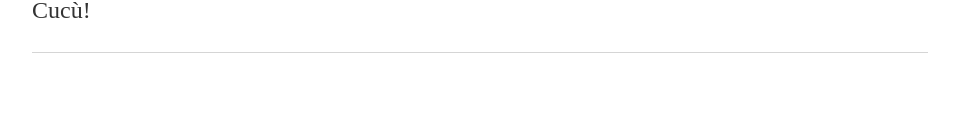
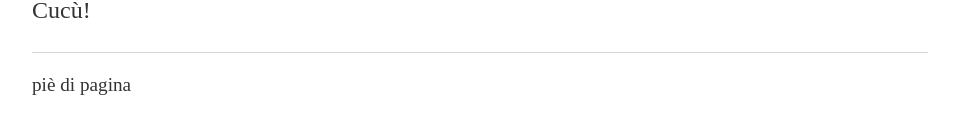
Before and after one commit to dbezzi/D.A.R.I.O., a plain HTML site: page index.html in a window 1280 px wide. Shown: the part 203-336 px from the top of the page, without its empty margins (160-1119 px from the left). Drawn offline with Linux system fonts and the light colour scheme.

Commit message:
Update index.html

```diff
--- a/index.html
+++ b/index.html
@@ -19,7 +19,7 @@
     		</div><!-- /.blurb -->
 		</div><!-- /.container -->
 		<footer>
-
+                           				<p>piè di pagina</p>
 
 		</footer>
 	</body>
```
